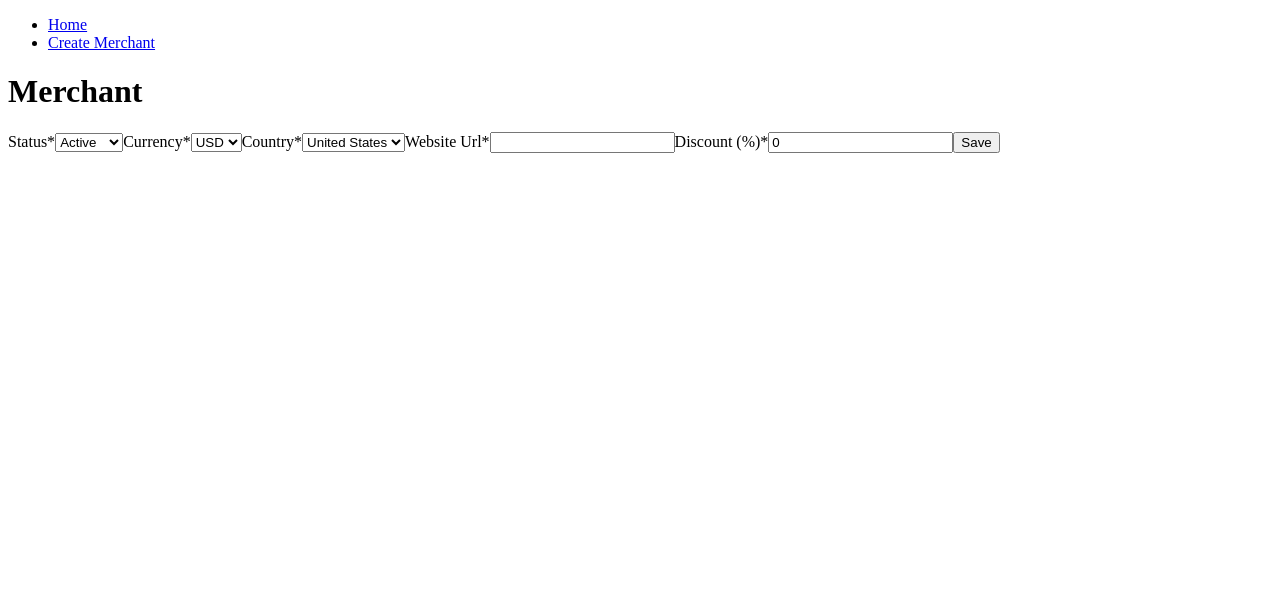
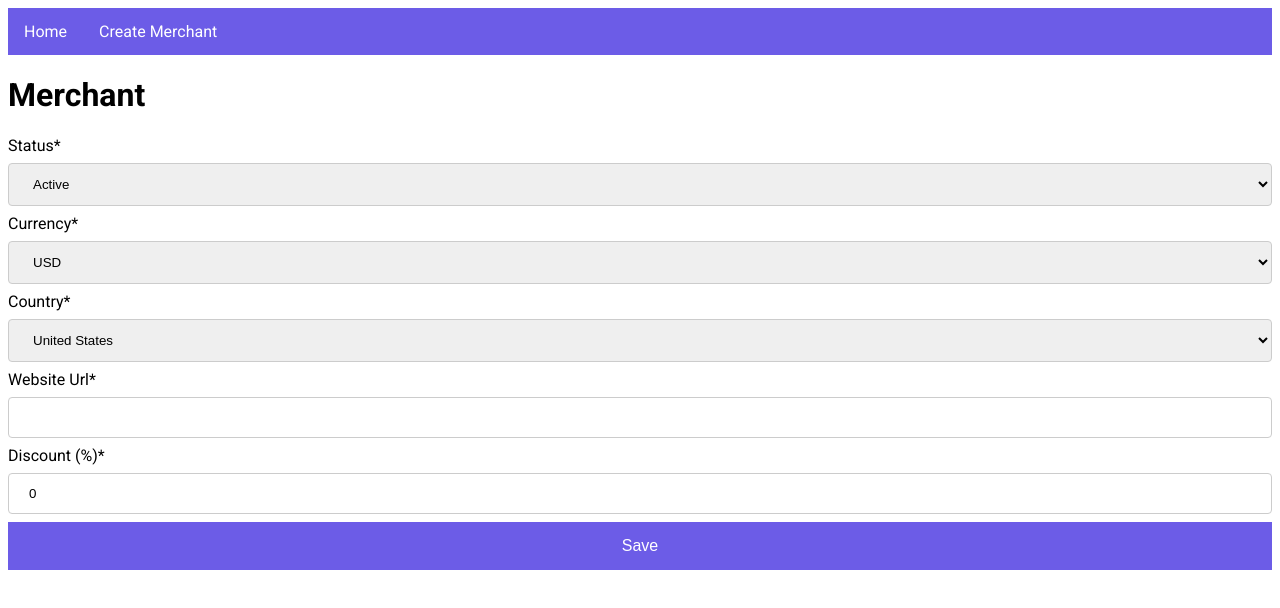
Before and after one commit to acordiner92/merchant-app, a React (Create React App) app in the folder client/: page /merchant in a window 1280 px wide. Shown: the top 608 px of the page. Built offline with nearby package versions, Linux system fonts and the light colour scheme.

Commit message:
Added basic styling

```diff
--- a/client/public/index.html
+++ b/client/public/index.html
@@ -13,10 +13,6 @@
     <link
       rel="stylesheet"
       href="https://fonts.googleapis.com/css?family=Roboto:300,400,500,700&display=swap"
-    />
-    <link
-      rel="stylesheet"
-      href="https://fonts.googleapis.com/icon?family=Material+Icons"
     />
     <!--
       manifest.json provides metadata used when your web app is installed on a
--- /dev/null
+++ b/client/src/App.css
@@ -0,0 +1,28 @@
+.app {
+  font-family: Roboto;
+}
+
+.nav-bar {
+  list-style-type: none;
+  margin: 0;
+  padding: 0;
+  overflow: hidden;
+  background-color: #6c5ce7;
+}
+
+.nav-bar li {
+  float: left;
+  list-style-type: none;
+}
+
+.nav-bar li a {
+  display: inline-block;
+  color: white;
+  text-align: center;
+  padding: 14px 16px;
+  text-decoration: none;
+}
+
+.nav-bar li a:hover {
+  background-color: #19143d;
+}
--- a/client/src/App.tsx
+++ b/client/src/App.tsx
@@ -2,12 +2,13 @@ import React, { ReactElement } from 'react';
 import { BrowserRouter as Router, Link, Route, Switch } from 'react-router-dom';
 import { MerchantEdit } from './page/MerchantEdit';
 import { MerchantHome } from './page/MerchantHome';
+import './App.css';
 
 const App = (): ReactElement => (
   <Router>
-    <div>
+    <div className="app">
       <nav>
-        <ul>
+        <ul className="nav-bar">
           <li>
             <Link to="/">Home</Link>
           </li>
--- /dev/null
+++ b/client/src/component/MerchantForm.css
@@ -0,0 +1,30 @@
+.form {
+  display: flex;
+  flex-direction: column;
+}
+
+.input-text {
+  width: 100%;
+  padding: 12px 20px;
+  margin: 8px 0;
+  display: inline-block;
+  border: 1px solid #ccc;
+  border-radius: 4px;
+  box-sizing: border-box;
+}
+
+.button {
+  background-color: #6c5ce7;
+  border: none;
+  color: white;
+  padding: 15px 32px;
+  text-align: center;
+  text-decoration: none;
+  display: inline-block;
+  font-size: 16px;
+}
+
+.button:hover {
+  background-color: #19143d;
+  cursor: pointer;
+}
--- a/client/src/component/MerchantForm.tsx
+++ b/client/src/component/MerchantForm.tsx
@@ -1,6 +1,7 @@
 import React, { ReactElement, useEffect } from 'react';
 import { Controller, SubmitHandler, useForm } from 'react-hook-form';
 import { ActivityStatus, MerchantRequest } from '../service/Merchant';
+import './MerchantForm.css';
 
 type MerchantFormProps = {
   initialValues?: MerchantRequest;
@@ -22,28 +23,32 @@ export const MerchantForm = ({
   }, [initialValues]);
 
   return (
-    <form onSubmit={handleSubmit(onSubmit)}>
+    <form className="form" onSubmit={handleSubmit(onSubmit)}>
       <label>Status*</label>
-      <select name="status" ref={register}>
+      <select name="status" className="input-text" ref={register}>
         <option value={ActivityStatus.active}>Active</option>
         <option value={ActivityStatus.inactive}>Inactive</option>
       </select>
       <label>Currency*</label>
-      <select name="currency" ref={register}>
+      <select name="currency" className="input-text" ref={register}>
         <option value={'USD'}>USD</option>
         <option value={'AUD'}>AUD</option>
         <option value={'YEN'}>YEN</option>
         <option value={'NZD'}>NZD</option>
       </select>
       <label>Country*</label>
-      <select name="country" ref={register}>
+      <select name="country" className="input-text" ref={register}>
         <option value={'UNITED_STATES'}>United States</option>
         <option value={'AUSTRALIA'}>Australia</option>
         <option value={'JAPAN'}>Japan</option>
         <option value={'NEW_ZEALAND'}>New Zealand</option>
       </select>
       <label>Website Url*</label>
-      <input name="websiteUrl" ref={register({ required: true })} />
+      <input
+        name="websiteUrl"
+        className="input-text"
+        ref={register({ required: true })}
+      />
       {errors.websiteUrl && <span>This field is required</span>}
 
       <label>Discount (%)*</label>
@@ -52,6 +57,7 @@ export const MerchantForm = ({
         render={({ value, onChange }) => (
           <input
             type="number"
+            className="input-text"
             value={value}
             onChange={e => onChange(parseFloat(e.target.value))}
           />
@@ -61,7 +67,9 @@ export const MerchantForm = ({
       ></Controller>
       {errors.discountPercentage && <span>This field is required</span>}
 
-      <button type="submit">Save</button>
+      <button className="button" type="submit">
+        Save
+      </button>
     </form>
   );
 };
--- /dev/null
+++ b/client/src/component/MerchantList.css
@@ -0,0 +1,46 @@
+.table {
+  width: 100%;
+  border-collapse: collapse;
+}
+
+.table-header {
+  padding-top: 12px;
+  padding-bottom: 12px;
+  text-align: left;
+  background-color: #6c5ce7;
+  color: white;
+}
+
+.table-header th {
+  border: 1px solid #ddd;
+  padding: 8px;
+}
+
+.table-row:nth-child(even) {
+  background-color: #f2f2f2;
+}
+
+.table-row:hover {
+  background-color: #ddd;
+}
+
+.table-row td {
+  border: 1px solid #ddd;
+  padding: 8px;
+}
+
+.button {
+  background-color: #6c5ce7;
+  border: none;
+  color: white;
+  padding: 15px 32px;
+  text-align: center;
+  text-decoration: none;
+  display: inline-block;
+  font-size: 16px;
+}
+
+.button:hover {
+  background-color: #19143d;
+  cursor: pointer;
+}
--- a/client/src/component/MerchantList.tsx
+++ b/client/src/component/MerchantList.tsx
@@ -1,5 +1,6 @@
 import React, { ReactElement } from 'react';
 import { Merchant } from '../service/Merchant';
+import './MerchantList.css';
 
 type MerchantListProps = {
   merchants: ReadonlyArray<Merchant>;
@@ -13,8 +14,8 @@ export const MerchantList = ({
   onDelete,
 }: MerchantListProps): ReactElement => {
   return (
-    <table>
-      <thead>
+    <table className="table">
+      <thead className="table-header">
         <tr>
           <th>Website</th>
           <th>Status</th>
@@ -33,17 +34,24 @@ export const MerchantList = ({
         )}
         {merchants &&
           merchants.map((merchant, i) => (
-            <tr data-testid="merchant-list-item" key={i}>
+            <tr className="table-row" data-testid="merchant-list-item" key={i}>
               <td>{merchant.websiteUrl}</td>
               <td>{merchant.status}</td>
               <td>{merchant.country}</td>
               <td>{merchant.currency}</td>
               <td>{merchant.discountPercentage}</td>
               <td>
-                <button onClick={() => onEdit(merchant.id)}>edit</button>
+                <button className="button" onClick={() => onEdit(merchant.id)}>
+                  edit
+                </button>
               </td>
               <td>
-                <button onClick={() => onDelete(merchant.id)}>delete</button>
+                <button
+                  className="button"
+                  onClick={() => onDelete(merchant.id)}
+                >
+                  delete
+                </button>
               </td>
             </tr>
           ))}
--- /dev/null
+++ b/client/src/page/MerchantHome.css
@@ -0,0 +1,3 @@
+.merchant-home {
+  display: flex;
+}
--- a/client/src/page/MerchantHome.tsx
+++ b/client/src/page/MerchantHome.tsx
@@ -21,13 +21,13 @@ export const MerchantHome = (): ReactElement => {
   };
 
   return (
-    <>
-      <h1>View Merchants</h1>
+    <div className="merchant-home">
+      <h1>Merchants</h1>
       <MerchantList
         onEdit={onEdit}
         onDelete={onDelete}
         merchants={merchants}
       ></MerchantList>
-    </>
+    </div>
   );
 };
```
Also changed, not shown: 1 other file (tests, documents, lock files or other folders).
